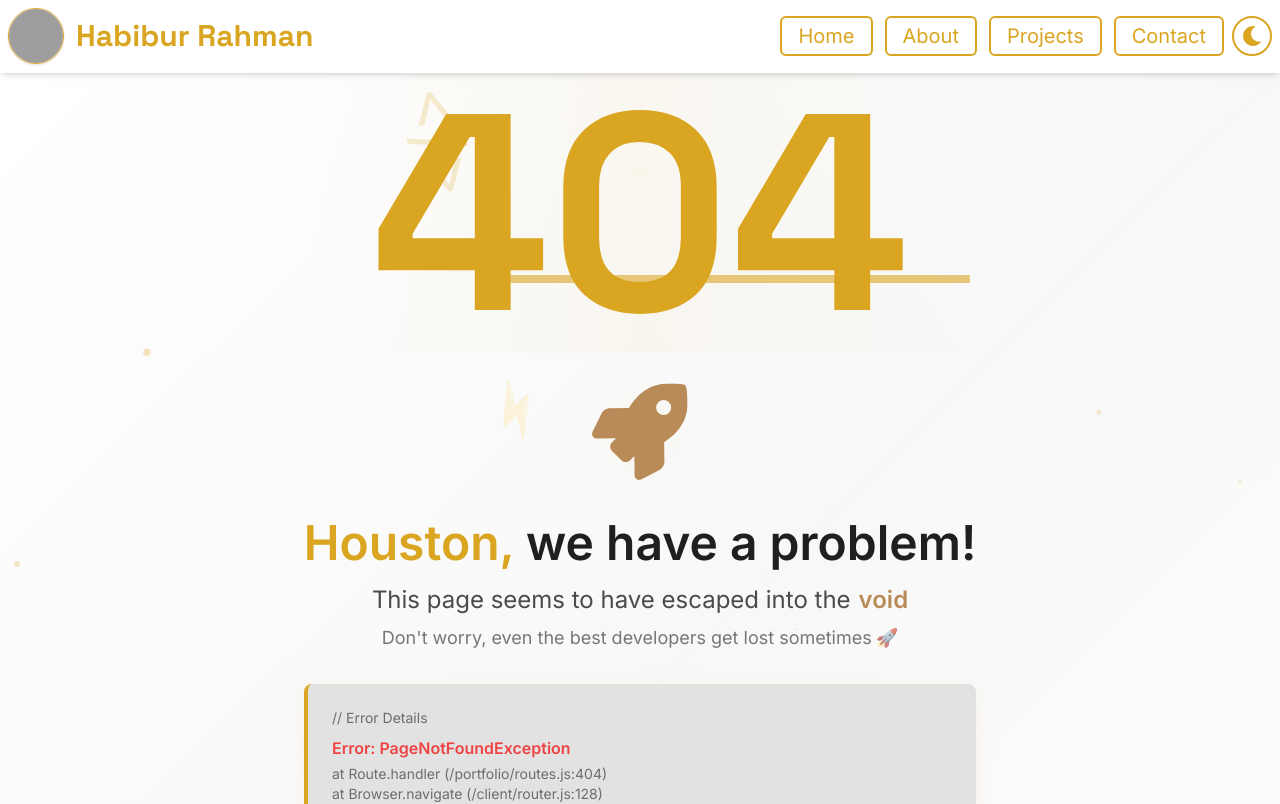
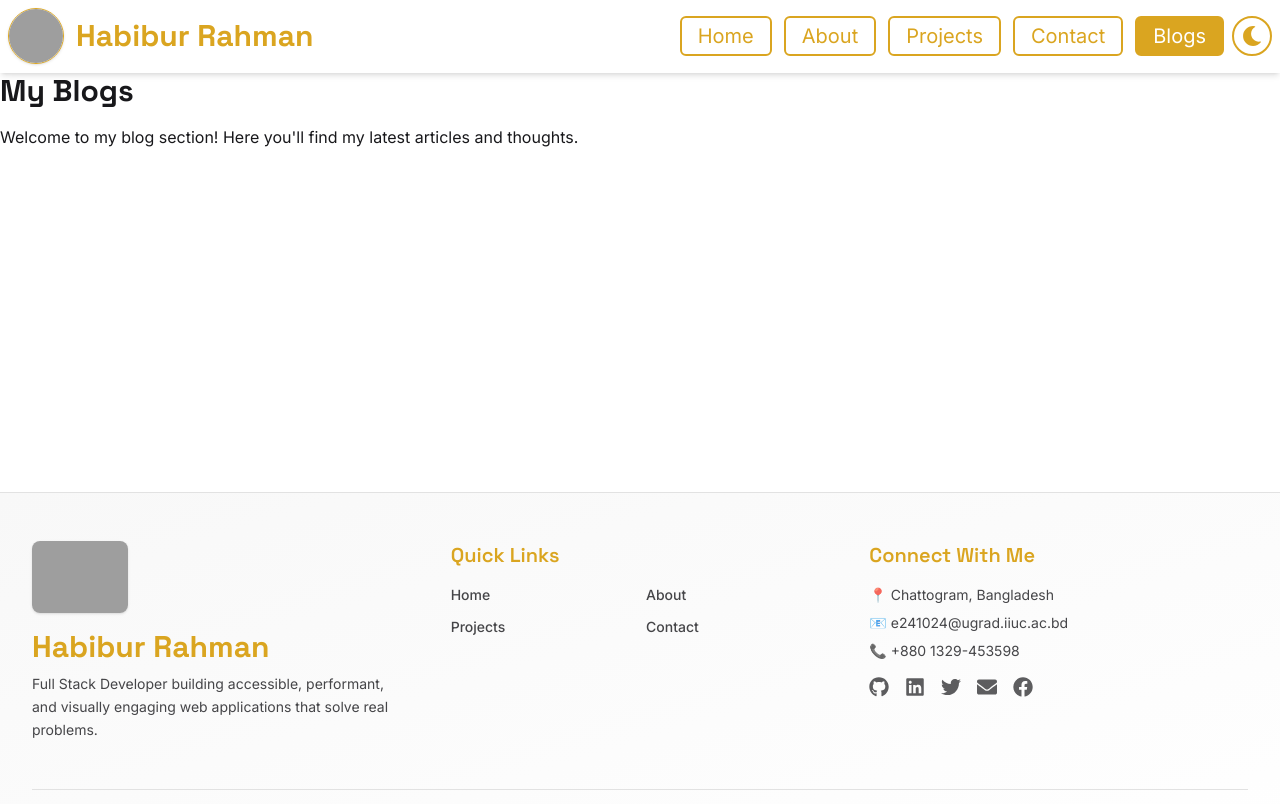
Before and after one commit to HabiburRahmanZihad/Habibur-Rahman-Zihad-Web, a React (Vite) app: page /blogs in a window 1280 px wide. Shown: the top 804 px of the page. Built offline with nearby package versions, Linux system fonts and the light colour scheme; grey boxes are pictures that could not be loaded.

Commit message:
Make new page call Blogs

```diff
--- a/src/Components/Navbar/Navbar.jsx
+++ b/src/Components/Navbar/Navbar.jsx
@@ -53,6 +53,7 @@ const Navbar = () => {
                         <NavLink to="/about" className={navLinkClass}>About</NavLink>
                         <NavLink to="/projects" className={navLinkClass}>Projects</NavLink>
                         <NavLink to="/contact" className={navLinkClass}>Contact</NavLink>
+                        <NavLink to="/blogs" className={navLinkClass}>Blogs</NavLink>
                     </div>
                 </div>
 
--- /dev/null
+++ b/src/Pages/Blogs/Blogs.jsx
@@ -0,0 +1,12 @@
+import React from 'react';
+
+const Blogs = () => {
+    return (
+        <div>
+            <h1 className="text-3xl font-bold">My Blogs</h1>
+            <p className="mt-4">Welcome to my blog section! Here you'll find my latest articles and thoughts.</p>
+        </div>
+    );
+};
+
+export default Blogs;
--- a/src/Routes/Route.jsx
+++ b/src/Routes/Route.jsx
@@ -5,6 +5,7 @@ import About from '../Pages/About/About';
 import Projects from '../Pages/Projects/Projects';
 import Contact from '../Pages/Contact/Contact';
 import Error from '../Pages/Error/Error';
+import Blogs from '../Pages/Blogs/Blogs';
 
 export const router = createBrowserRouter([
     {
@@ -15,6 +16,7 @@ export const router = createBrowserRouter([
             { path: '/about', element: <About></About> },
             { path: '/projects', element: <Projects></Projects> },
             { path: '/contact', element: <Contact></Contact> },
+            { path: '/blogs', element: <Blogs></Blogs> },
             { path: '*', element: <Error></Error> },
         ]
     },
```
